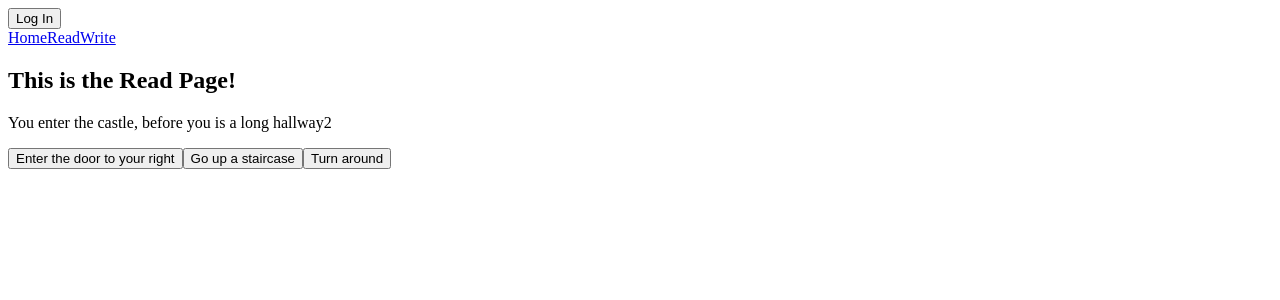
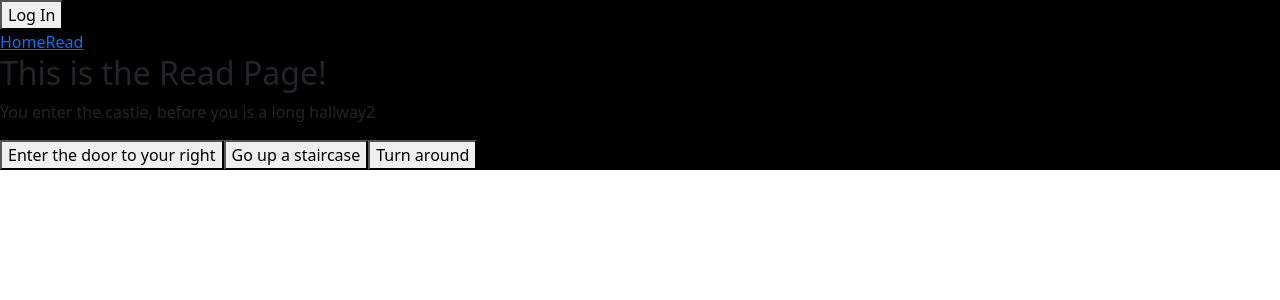
Before and after one commit to ben3580/CrimsonCodeHackathon2023, a React (Create React App) app in the folder story/: page /read in a window 1280 px wide. Shown: the top 300 px of the page. Built offline with nearby package versions, Linux system fonts and the light colour scheme.

Commit message:
Added auth stuff

```diff
--- a/story/package.json
+++ b/story/package.json
@@ -7,6 +7,8 @@
     "@testing-library/jest-dom": "^5.16.5",
     "@testing-library/react": "^13.4.0",
     "@testing-library/user-event": "^13.5.0",
+    "auth0": "^3.2.0",
+    "auth0-react": "^3.1.0",
     "react": "^18.2.0",
     "react-dom": "^18.2.0",
     "react-router": "^6.8.1",
--- a/story/public/index.html
+++ b/story/public/index.html
@@ -25,6 +25,10 @@
       Learn how to configure a non-root public URL by running `npm run build`.
     -->
     <title>React App</title>
+    <!-- Favicon -->
+    <link rel="icon" type="image/x-icon" href="">
+    <!-- Bootstrap CSS -->
+    <link href="https://cdn.jsdelivr.net/npm/bootstrap@5.3.0-alpha1/dist/css/bootstrap.min.css" rel="stylesheet" integrity="sha384-GLhlTQ8iRABdZLl6O3oVMWSktQOp6b7In1Zl3/Jr59b6EGGoI1aFkw7cmDA6j6gD" crossorigin="anonymous">
   </head>
   <body>
     <noscript>You need to enable JavaScript to run this app.</noscript>
--- a/story/src/components/Header.js
+++ b/story/src/components/Header.js
@@ -1,7 +1,10 @@
 import React from "react";
 import { Link } from "react-router-dom";
+import { useAuth0 } from "@auth0/auth0-react";
 
 const Header = (props) => {
+    const { logout, isAuthenticated } = useAuth0();
+
     return (
         <div>
             <Link to="/">
@@ -10,9 +13,11 @@ const Header = (props) => {
             <Link to="/Read">
                 Read
             </Link>
-            <Link to="/Write">
-                Write
-            </Link>
+            { isAuthenticated ?
+                <Link to="/Write">
+                    Write
+                </Link>
+            : <></>}
         </div>
     );
 }
--- /dev/null
+++ b/story/src/components/Landing.css
@@ -0,0 +1,49 @@
+/* Style the header */
+.header {
+    padding: 10px 16px;
+    background: indigo;
+    color: #f1f1f1;
+}
+
+body{
+    height: 100vh;
+}
+
+/* Page content */
+.content {
+    padding: 16px;
+    flex: 1;
+}
+
+/* The sticky class is added to the header with JS when it reaches its scroll position */
+.sticky {
+    position: fixed;
+    top: 0;
+    width: 100%
+}
+
+/* Add some top padding to the page content to prevent sudden quick movement (as the header gets a new position at the top of the page (position:fixed and top:0) */
+.sticky + .content {
+    padding-top: 102px;
+}
+
+#center{
+    justify-content: center;
+    display: flex;
+    background-color: indigo;
+}
+
+div{
+    background-color: black;
+}
+
+#dark_theme{
+    background-color: indigo;
+}
+
+body{
+    margin: 0;
+    min-height: 100vh;
+    display: flex;
+    flex-direction: column;
+}
--- a/story/src/components/Landing.js
+++ b/story/src/components/Landing.js
@@ -1,3 +1,5 @@
+import "./Landing.css"
+
 import React from "react";
 import { Link } from "react-router-dom";
 
```
Also changed, not shown: 1 other file (tests, documents, lock files or other folders).
